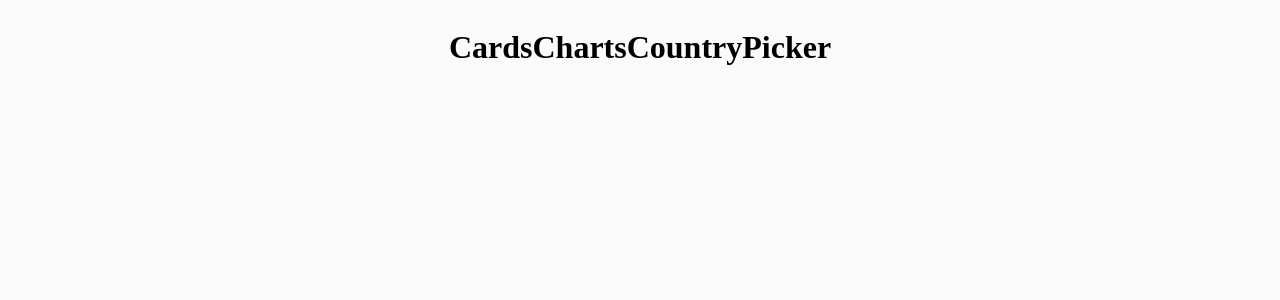
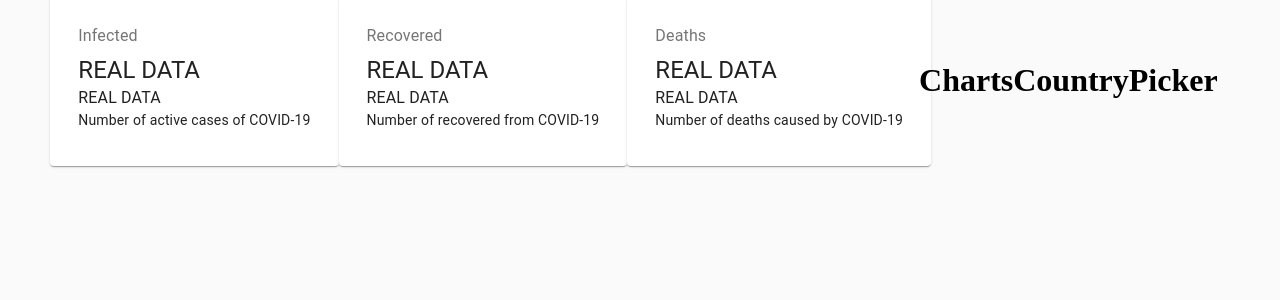
Before and after one commit to Pliffisson/covid19, a React (Create React App) app: page / in a window 1280 px wide. Shown: the top 300 px of the page. Built offline with nearby package versions, Linux system fonts and the light colour scheme; no server answers.

Commit message:
install material-ui

```diff
--- a/src/components/Cards/Cards.jsx
+++ b/src/components/Cards/Cards.jsx
@@ -1,8 +1,37 @@
 import React from 'react'
+import { Card, CardContent, Typography, Grid } from '@material-ui/core'
+import styles from './Cards.module.css'
 
 export default function Cards(props){
     console.log(props)
     return(
-        <h1>Cards</h1>
+        <div className={styles.container}>
+            <Grid container spacing={3} justify='center'>
+                <Grid item component={Card}>
+                    <CardContent>
+                        <Typography color='textSecondary' gutterBottom>Infected</Typography>
+                        <Typography variant='h5'>REAL DATA</Typography>
+                        <Typography color='textSecodary'>REAL DATA</Typography>
+                        <Typography variant='body2'>Number of active cases of COVID-19</Typography>
+                    </CardContent>
+                </Grid>
+                <Grid item component={Card}>
+                    <CardContent>
+                        <Typography color='textSecondary' gutterBottom>Recovered</Typography>
+                        <Typography variant='h5'>REAL DATA</Typography>
+                        <Typography color='textSecodary'>REAL DATA</Typography>
+                        <Typography variant='body2'>Number of recovered from COVID-19</Typography>
+                    </CardContent>
+                </Grid>
+                <Grid item component={Card}>
+                    <CardContent>
+                        <Typography color='textSecondary' gutterBottom>Deaths</Typography>
+                        <Typography variant='h5'>REAL DATA</Typography>
+                        <Typography color='textSecodary'>REAL DATA</Typography>
+                        <Typography variant='body2'>Number of deaths caused by COVID-19</Typography>
+                    </CardContent>
+                </Grid>
+            </Grid>
+        </div>
     )
 }
```
